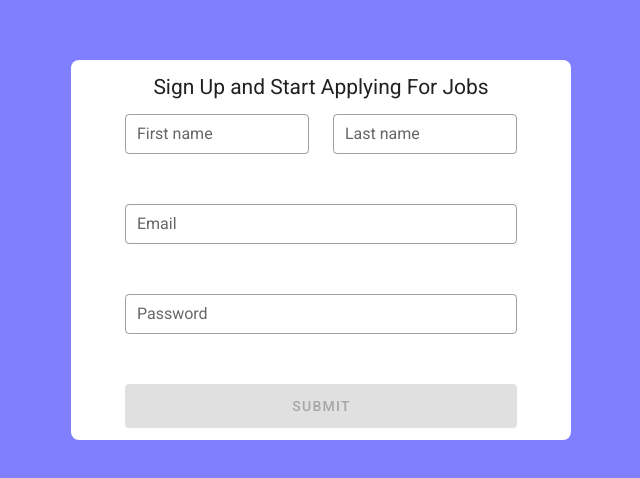
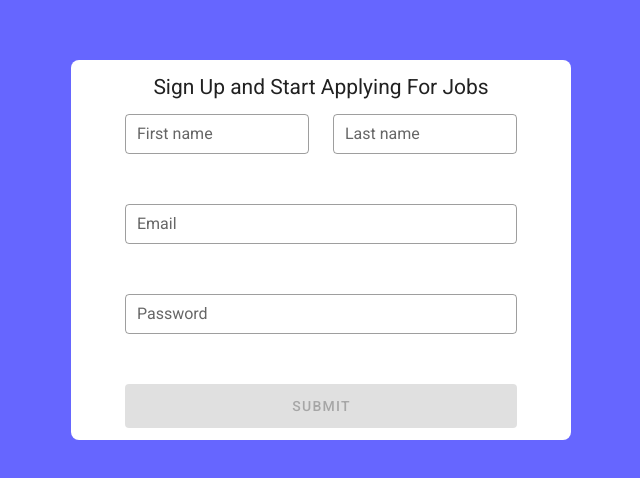
Before and after one commit to Etshawy1/Jobify, a Vue app in the folder frontend/: page /signup in a window 1280 px wide. Shown: the part 150-628 px from the top of the page, without its empty margins (319-959 px from the left). Built offline with nearby package versions, Linux system fonts and the light colour scheme.

Commit message:
Modify: sign up form

```diff
--- a/frontend/src/plugins/vuetify.js
+++ b/frontend/src/plugins/vuetify.js
@@ -3,4 +3,5 @@ import Vuetify from "vuetify/lib/framework";
 
 Vue.use(Vuetify);
 
-export default new Vuetify({});
+export default new Vuetify({
+});
--- a/frontend/src/views/UserManagement/SignUp.vue
+++ b/frontend/src/views/UserManagement/SignUp.vue
@@ -1,5 +1,5 @@
 <template>
-  <v-sheet color="rgba(0, 0, 255, 0.5)" width="100%" height="100%">
+  <div class="signup">
     <v-container fluid fill-height>
       <v-spacer></v-spacer>
       <v-col cols="12" md="5">
@@ -7,7 +7,7 @@
       </v-col>
       <v-spacer></v-spacer>
     </v-container>
-  </v-sheet>
+  </div>
 </template>
 
 <script>
@@ -21,4 +21,9 @@ export default {
 };
 </script>
 
-<style></style>
+<style>
+.signup {
+  background-color: rgba(0, 0, 255, 0.6);
+  height: 100vh;
+}
+</style>
```
